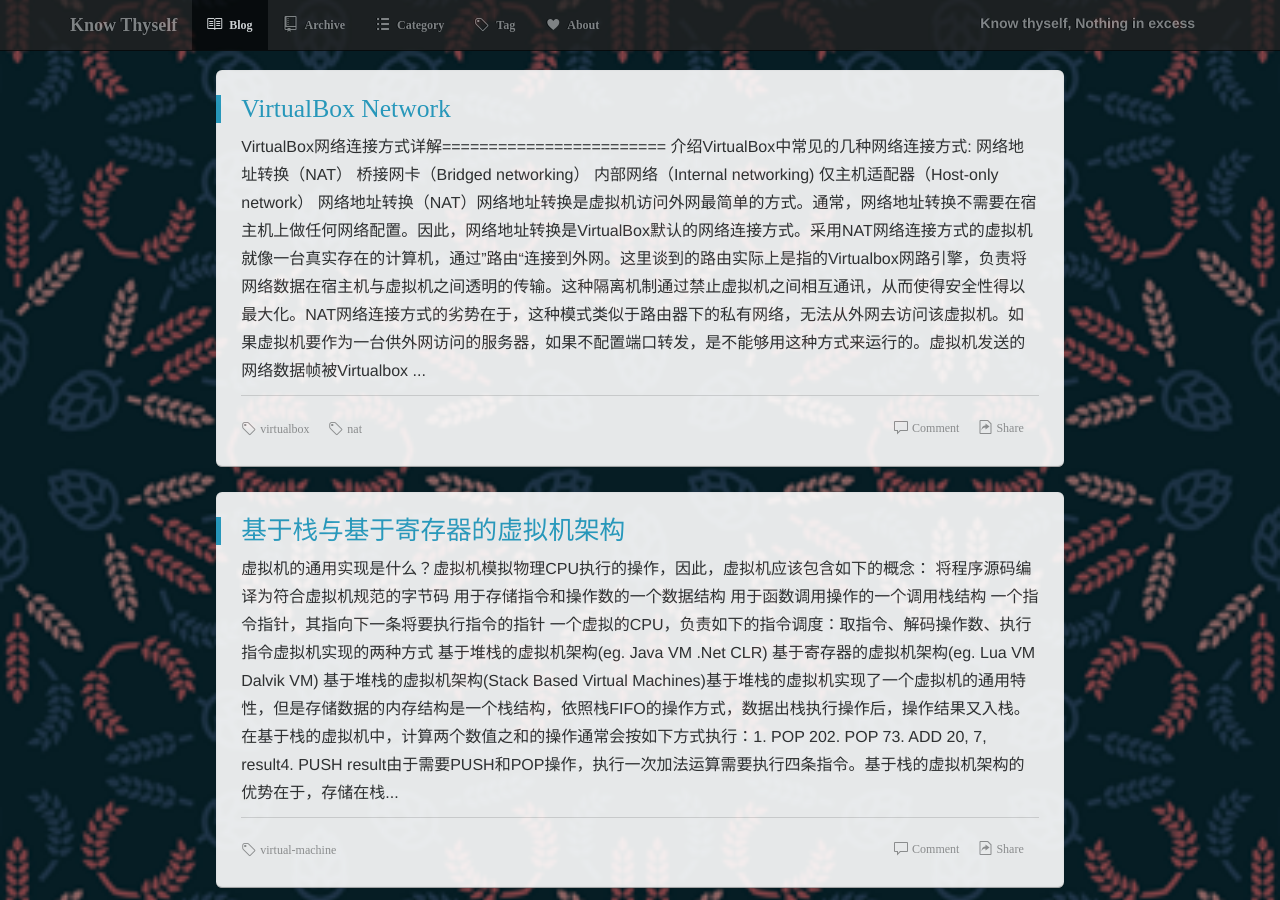
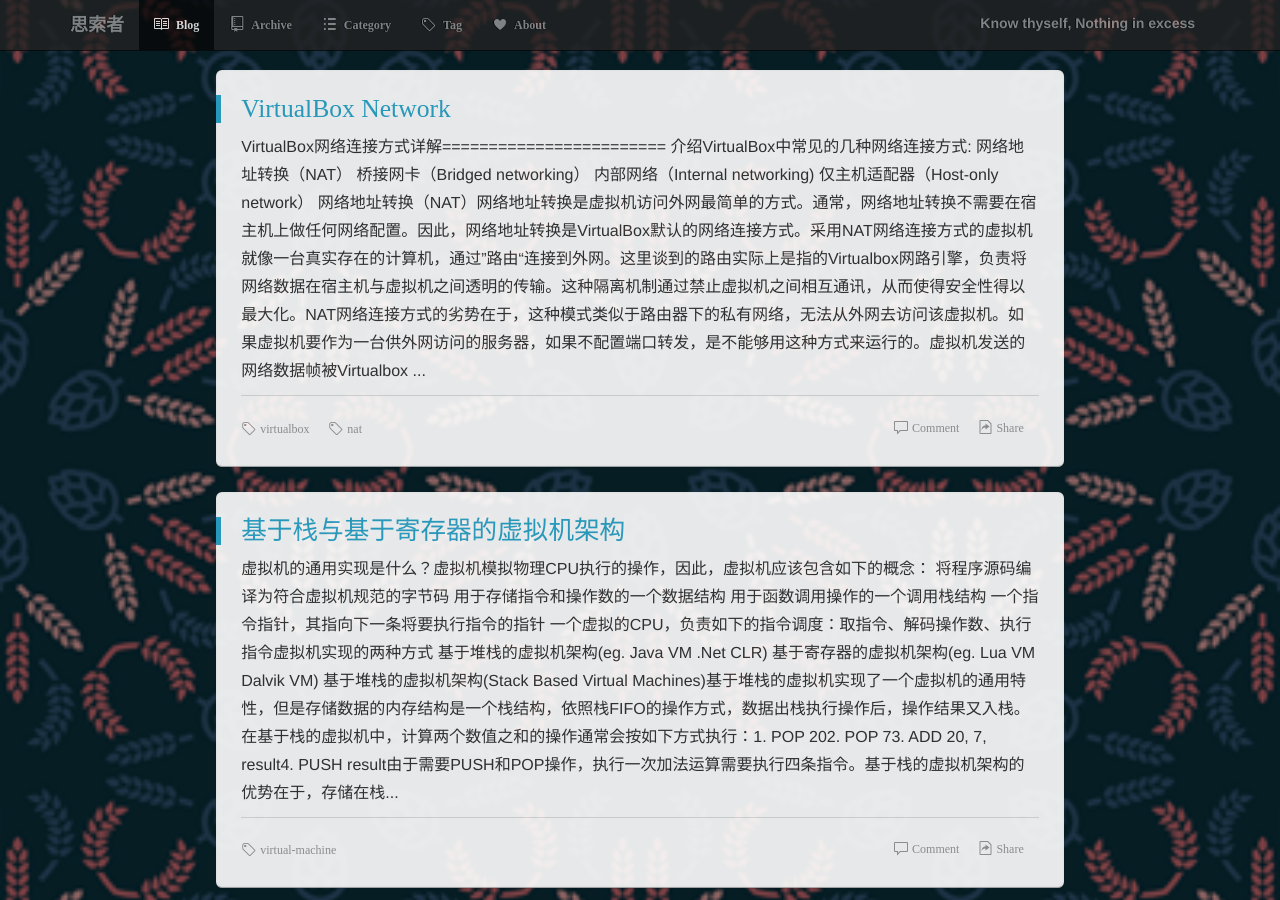
Before and after one commit to liushoukai/liushoukai.github.io, a Jekyll site: the page built from index.html, in a window 1280 px wide and 900 px high. Built offline with Jekyll 4.4.1, drawn with Linux system fonts in a browser that asks for light colours; the list of posts is cut into pages by our own code.

Commit message:
Change title

```diff
--- a/_config.yml
+++ b/_config.yml
@@ -25,7 +25,7 @@
 
 
 # Site
-title: "Know thyself"
+title: "思索者"
 author: "Kay"
 keywords: "博客，Jekyll"
 description: "KAY个人博客"
--- a/_includes/page-header.html
+++ b/_includes/page-header.html
@@ -7,7 +7,7 @@
                 <span class="icon-bar"></span>
                 <span class="icon-bar"></span>
             </button>
-            <a class="navbar-brand" href="{{ '/' | prepend: site.baseurl }}" title="Know Thyself">Know Thyself</a>
+            <a class="navbar-brand" href="{{ '/' | prepend: site.baseurl }}" title="Know Thyself">思索者</a>
         </div>
         <div role="navigation" class="collapse navbar-collapse bs-navbar-collapse">
             <p class="navbar-text pull-right">Know thyself, Nothing in excess</p>
```
